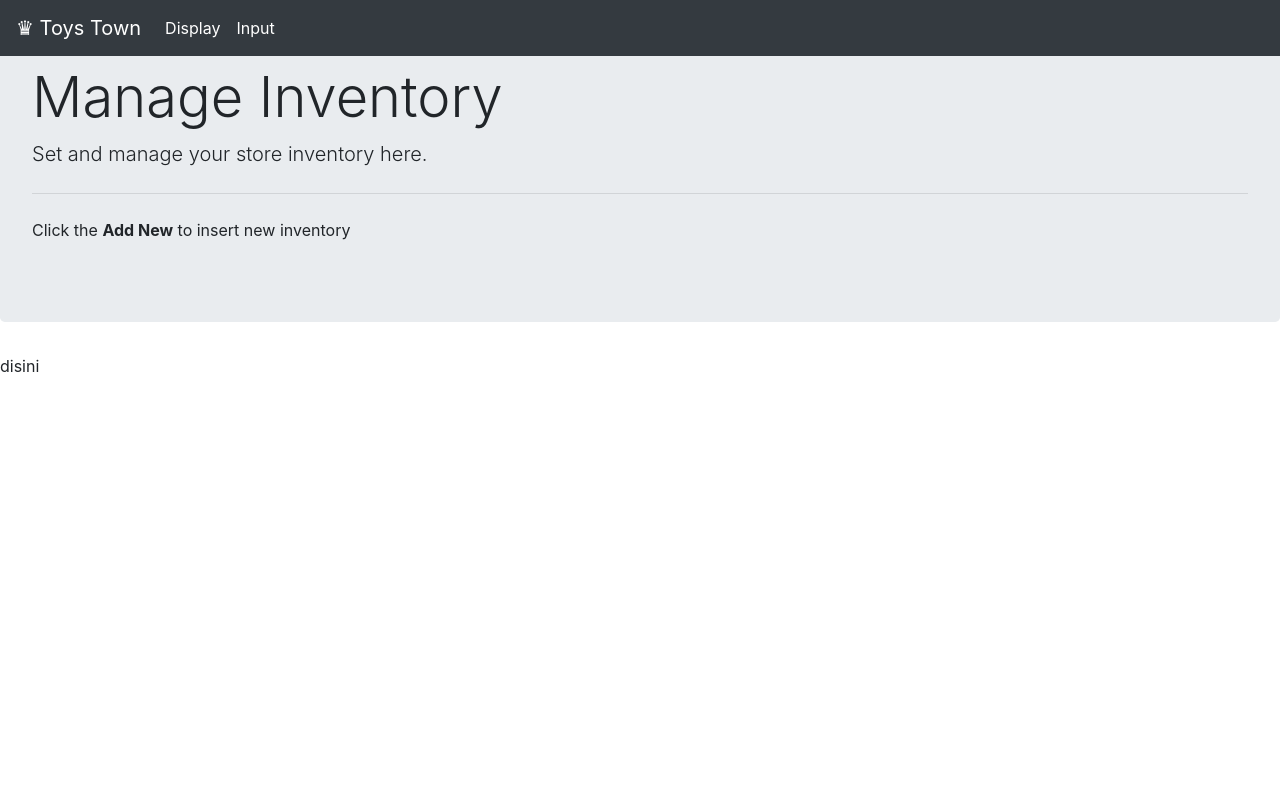
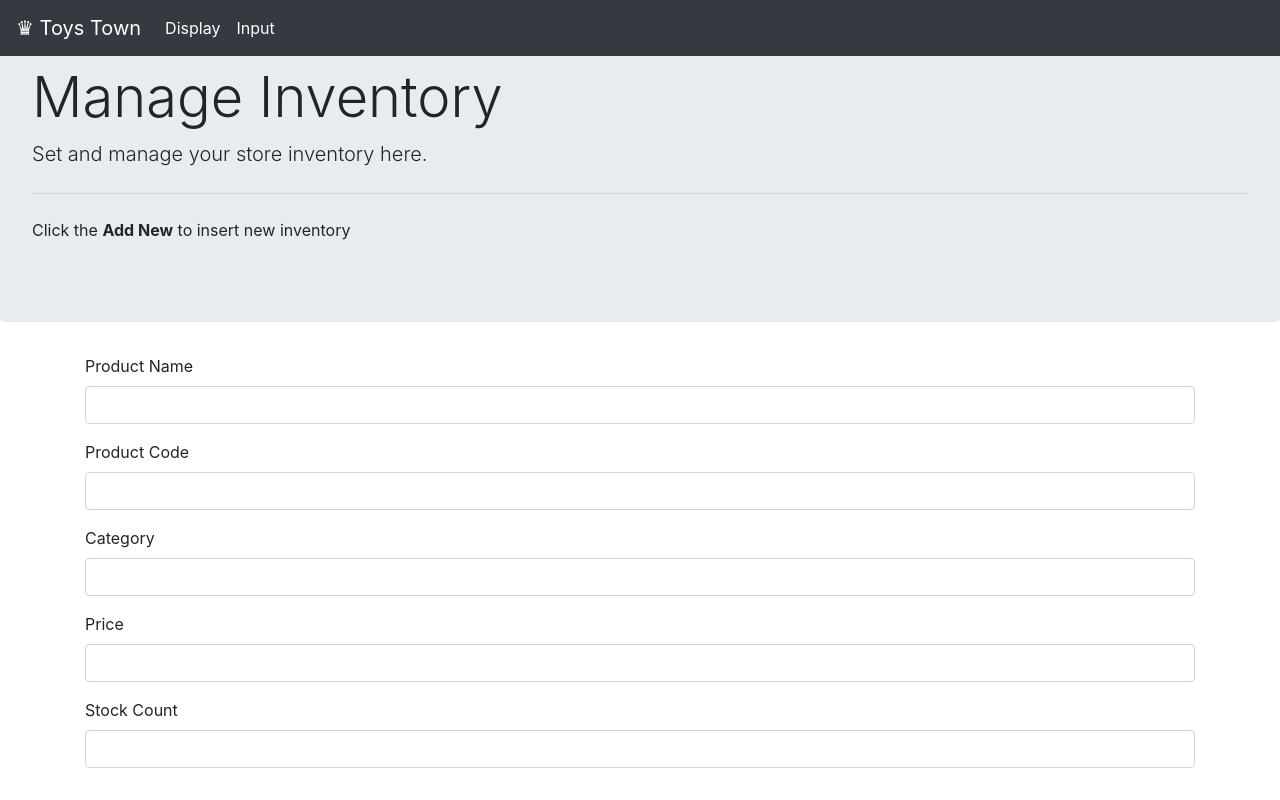
Before and after one commit to aureliaoktania/CRUD, a PHP site: page /input.php in a window 1280 px wide. Run offline with PHP 8.4, Linux system fonts and the light colour scheme.

Commit message:
Update input.php

```diff
--- a/input.php
+++ b/input.php
@@ -29,7 +29,30 @@
         <p>Click the <strong>Add New</strong> to insert new inventory</p>
     </div>
 
-    disini
+  <div class="container-md">
+         <div class="form-group">
+
+                    <label>Product Name</label>
+                    <input type="text" class="form-control product_name" name="product_name">
+                </div>
+                <div class="form-group">
+                    <label>Product Code</label>
+                    <input type="text" class="form-control product_code" name="product_code" >
+                </div>
+                <div class="form-group">
+                    <label>Category</label>
+                    <input type="text" class="form-control product_category" name="product_category">
+                </div>
+                <div class="form-group">
+                    <label>Price</label>
+                    <input type="text" class="form-control product_price" name="product_price" >
+                </div>
+                <div class="form-group">
+                    <label>Stock Count</label>
+                    <input type="text" class="form-control product_stock" name="product_stock" >
+                </div>
+  </form>
+  </div>
 </body>
 <script src="./js/bootstrap.min.js"></script>
 </html>
```
